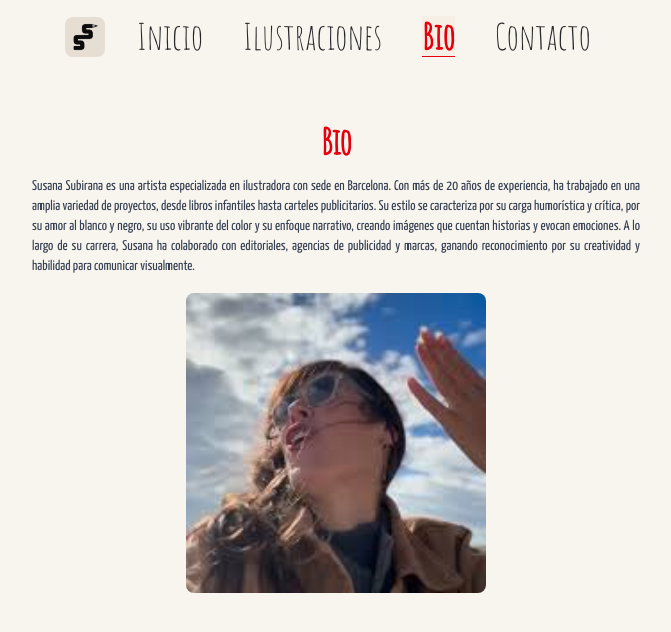
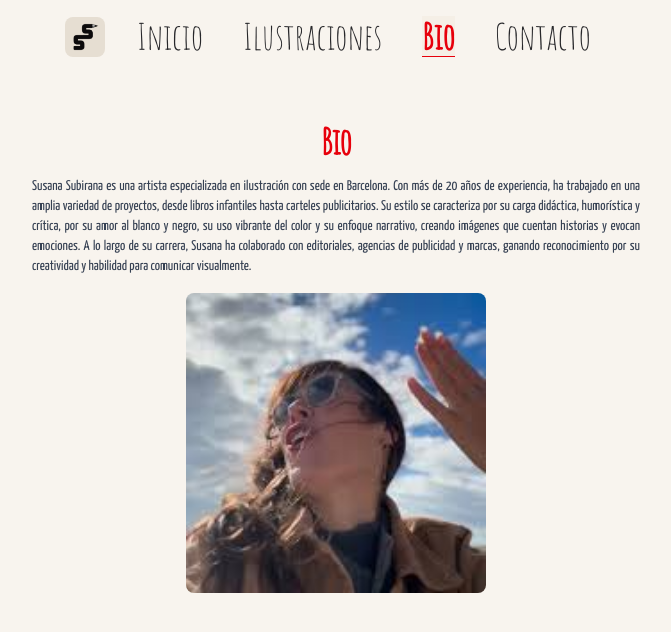
Before and after one commit to dabocher/su_portfolio, a Next.js app: page /bio in a window 1280 px wide. Shown: the top 632 px of the page, without its empty margins (304-975 px from the left). Built offline with nearby package versions, Linux system fonts and the light colour scheme.

Commit message:
Change description on bio

```diff
--- a/app/bio/page.tsx
+++ b/app/bio/page.tsx
@@ -7,15 +7,16 @@ const Bio = () => {
       </h1>
       <div className="max-w-2xl px-8 pb-4 text-center text-sm font-yanone text-gray-700">
         <p className="text-justify">
-          Susana Subirana es una artista especializada en ilustradora con sede
+          Susana Subirana es una artista especializada en ilustración con sede
           en Barcelona. Con más de 20 años de experiencia, ha trabajado en una
           amplia variedad de proyectos, desde libros infantiles hasta carteles
-          publicitarios. Su estilo se caracteriza por su carga humorística y
-          crítica, por su amor al blanco y negro, su uso vibrante del color y su
-          enfoque narrativo, creando imágenes que cuentan historias y evocan
-          emociones. A lo largo de su carrera, Susana ha colaborado con
-          editoriales, agencias de publicidad y marcas, ganando reconocimiento
-          por su creatividad y habilidad para comunicar visualmente.
+          publicitarios. Su estilo se caracteriza por su carga didáctica,
+          humorística y crítica, por su amor al blanco y negro, su uso vibrante
+          del color y su enfoque narrativo, creando imágenes que cuentan
+          historias y evocan emociones. A lo largo de su carrera, Susana ha
+          colaborado con editoriales, agencias de publicidad y marcas, ganando
+          reconocimiento por su creatividad y habilidad para comunicar
+          visualmente.
         </p>
       </div>
       <div className="max-w-2xl px-16 ">
```
